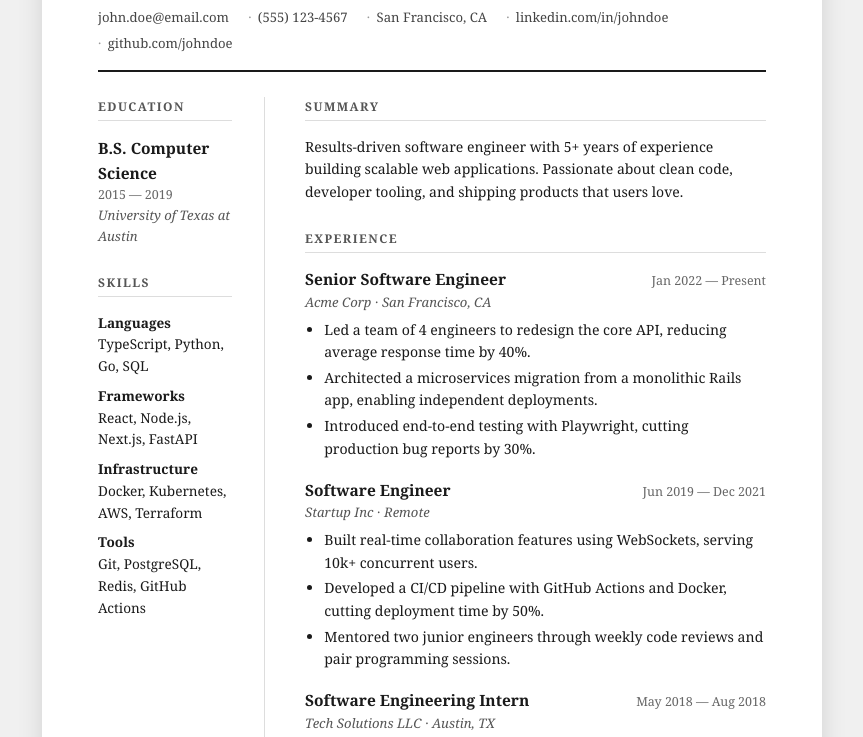
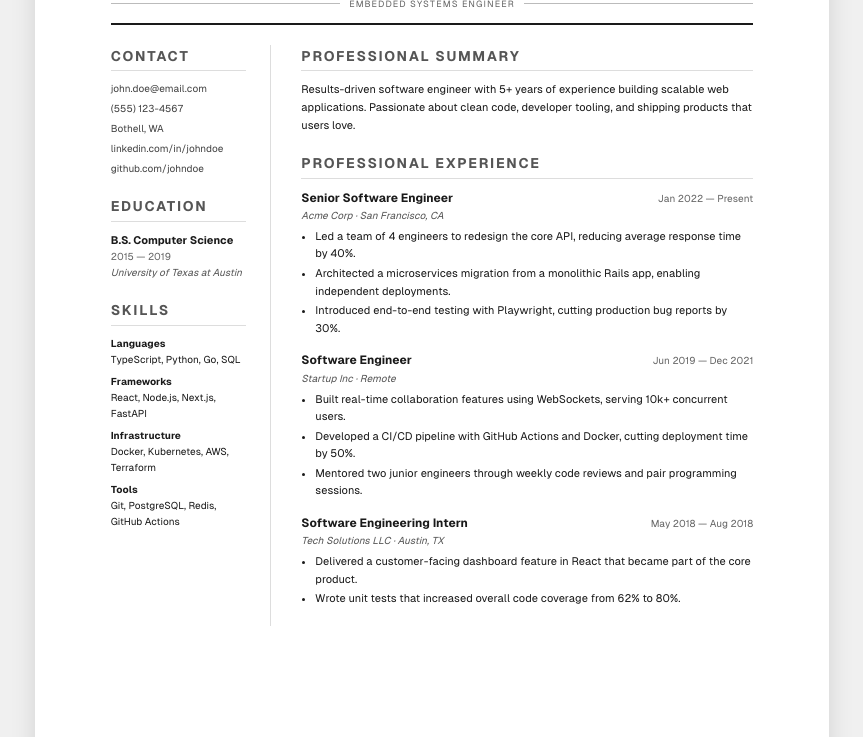
Before and after one commit to migcruz/cruzmiguelresume, a plain HTML site: page index.html in a window 1280 px wide. Shown: the part 167-904 px from the top of the page, without its empty margins (208-1071 px from the left). Drawn offline with nearby package versions, Linux system fonts and the light colour scheme.

Commit message:
Updated to use absolute font sizing and page size and added AGENTS.md to be used for agent contextualization

````diff
--- /dev/null
+++ b/AGENTS.md
@@ -0,0 +1,93 @@
+# Agent Context
+
+Read this file before making any changes. It captures architectural decisions, gotchas, and current project state so you can continue work without re-deriving context from the code.
+
+---
+
+## What this project is
+
+An HTML/CSS resume for **Miguel Cruz, Embedded Systems Engineer** that generates a PDF via WeasyPrint inside Docker. The source files are `index.html` + `style.css`. The output is `build/resume.pdf`.
+
+There is no build step for the HTML — it is the source, not a generated artifact. Live preview is done with the VSCode Live Server extension pointed at `index.html`.
+
+---
+
+## File responsibilities
+
+| File | Purpose |
+|---|---|
+| `index.html` | Resume content and structure |
+| `style.css` | All styling. Divided into clearly labelled section blocks |
+| `Dockerfile` | `python:3-slim` + WeasyPrint system deps + pip install |
+| `docker-compose.yml` | Builds image, mounts `./build` volume, runs WeasyPrint, exits |
+| `.gitignore` | Ignores `build/` directory |
+| `README.md` | User-facing docs with usage, Mermaid diagram, and TODO list |
+| `AGENTS.md` | This file — agent handoff context |
+
+---
+
+## Layout
+
+Two-column grid: `25% sidebar | 1fr main`.
+
+- **Sidebar** (left 25%): Contact, Education, Skills
+- **Main column** (right): Professional Summary, Professional Experience
+- **Header** (full width, above both columns): Name + tagline
+
+The sidebar has a `border-right: 1px solid #ddd` divider.
+
+---
+
+## CSS architecture — critical details
+
+### Font sizing: all `px`, no `rem`
+Every font size is in explicit `px`. This was an intentional decision after discovering that changing `html { font-size }` caused all `rem`-based sizes to scale unexpectedly. Each section has its own clearly labelled block in `style.css` with independent font sizes you can tune without affecting others.
+
+### Section heading sizes are scoped with `:has()`
+The `h2` font sizes per section use CSS `:has()` selectors:
+```css
+.sidebar section:has(.contact) h2 { font-size: 14px; }
+.sidebar section:has(.entry) h2   { font-size: 14px; }
+.sidebar section:has(.skill-group) h2 { font-size: 14px; }
+.main-col section:first-child h2  { font-size: 14px; } /* Summary */
+.main-col section:last-child h2   { font-size: 14px; } /* Experience */
+```
+**Caveat:** WeasyPrint may not support `:has()`. This only affects PDF output — Live Server preview (Chrome) renders it fine. If PDF section headings look wrong, replace `:has()` selectors with explicit classes on each `<section>`.
+
+### Page is fixed A4
+`.page` uses `width: 210mm; min-height: 297mm` with `padding: 18mm 20mm`. This is intentional — the page should always look like A4 regardless of font size changes.
+
+### Fonts load from Google Fonts
+`Cormorant Garamond` (name/h1 only) and `Geist Sans` (body) are loaded via `<link>` tags in `index.html`. This requires an internet connection. **The Docker container does not have internet access at runtime**, so WeasyPrint will fall back to system fonts (`fonts-dejavu`, `fonts-liberation` are installed in the image). The PDF will not match the browser preview exactly until fonts are self-hosted (see TODO).
+
+---
+
+## Design decisions
+
+| Element | Value | Notes |
+|---|---|---|
+| Name font | Cormorant Garamond 700 | Serif, centered, uppercase, `letter-spacing: 0.2em` |
+| Body font | Geist Sans | Modern geometric sans-serif |
+| Tagline style | Flex row with `::before`/`::after` rules | "— Embedded Systems Engineer —" effect |
+| Page size | A4 fixed (`210mm × 297mm`) | Not responsive — intentional |
+| Body text size | `11–12px` range | Explicit per section, not inherited |
+
+---
+
+## Known gotchas
+
+1. **`:has()` in WeasyPrint** — May not render section `h2` sizes correctly in PDF. Verify after any Docker run. Workaround: add explicit classes like `class="section-contact"` to each `<section>` and scope styles to those.
+2. **Google Fonts in Docker** — Container has no internet at runtime. Fonts fall back silently. PDF ≠ browser until fonts are bundled locally.
+3. **`min-height` on `.page`** — If content overflows A4, a second page is created. This is intentional. WeasyPrint handles page breaks via `page-break-inside: avoid` on `.entry` and `section`.
+4. **`section:first-child` / `section:last-child`** — Summary is targeted as `:first-child` and Experience as `:last-child` inside `.main-col`. If a new section is added between them, these selectors will break and explicit classes will be needed.
+
+---
+
+## TODO (from README)
+
+1. **Separate content from markup** — `resume.yaml` + Jinja2 template → `index.html`. Needs a local `watch.py` watcher to keep Live Server working. Design is locked, good time to do this now.
+2. **CI/CD with GitHub Actions** — Auto-generate PDF on push to `main`, attach as release artifact.
+3. **Tailored resume variants** — Multiple YAML files for different roles, one compose run generates all.
+4. **PDF hot-reload watcher** — `docker compose watch` or `watchdog` Python lib to re-run WeasyPrint on file save.
+5. **Self-hosted fonts** — Download Cormorant Garamond + Geist Sans `.woff2` files, reference via `@font-face`. Fixes the Docker font mismatch.
+6. **Content validation** — Schema check on YAML before render (depends on TODO #1).
--- a/index.html
+++ b/index.html
@@ -4,6 +4,9 @@
   <meta charset="UTF-8" />
   <meta name="viewport" content="width=device-width, initial-scale=1.0" />
   <title>John Doe — Resume</title>
+  <link rel="preconnect" href="https://fonts.googleapis.com" />
+  <link rel="preconnect" href="https://fonts.gstatic.com" crossorigin />
+  <link href="https://fonts.googleapis.com/css2?family=Cormorant+Garamond:wght@700&family=Geist+Sans:wght@300..700&display=swap" rel="stylesheet" />
   <link rel="stylesheet" href="style.css" />
 </head>
 <body>
@@ -11,19 +14,23 @@
 
     <header>
       <h1>Miguel Cruz</h1>
-      <p class="tagline">Software Engineer</p>
-      <ul class="contact">
-        <li>john.doe@email.com</li>
-        <li>(555) 123-4567</li>
-        <li>San Francisco, CA</li>
-        <li>linkedin.com/in/johndoe</li>
-        <li>github.com/johndoe</li>
-      </ul>
+      <p class="tagline">Embedded Systems Engineer</p>
     </header>
 
     <div class="body-columns">
 
       <aside class="sidebar">
+
+        <section>
+          <h2>Contact</h2>
+          <ul class="contact">
+            <li>john.doe@email.com</li>
+            <li>(555) 123-4567</li>
+            <li>Bothell, WA</li>
+            <li>linkedin.com/in/johndoe</li>
+            <li>github.com/johndoe</li>
+          </ul>
+        </section>
 
         <section>
           <h2>Education</h2>
@@ -59,7 +66,7 @@
       <main class="main-col">
 
         <section>
-          <h2>Summary</h2>
+          <h2>Professional Summary</h2>
           <p>
             Results-driven software engineer with 5+ years of experience building scalable
             web applications. Passionate about clean code, developer tooling, and shipping
@@ -68,7 +75,7 @@
         </section>
 
         <section>
-          <h2>Experience</h2>
+          <h2>Professional Experience</h2>
 
           <div class="entry">
             <div class="entry-header">
--- a/style.css
+++ b/style.css
@@ -2,8 +2,7 @@
 *, *::before, *::after { box-sizing: border-box; margin: 0; padding: 0; }
 
 body {
-  font-family: 'Georgia', serif;
-  font-size: 14px;
+  font-family: 'Geist Sans', sans-serif;
   line-height: 1.6;
   color: #1a1a1a;
   background: #f0f0f0;
@@ -11,142 +10,122 @@ body {
 
 /* ── Page shell ─────────────────────────────────────────── */
 .page {
-  max-width: 780px;
+  width: 210mm;
+  min-height: 297mm;
   margin: 2rem auto;
   background: #ffffff;
-  padding: 3rem 3.5rem;
+  padding: 18mm 20mm;
   box-shadow: 0 4px 24px rgba(0,0,0,0.12);
 }
 
 /* ── Header ─────────────────────────────────────────────── */
 header {
   border-bottom: 2px solid #1a1a1a;
-  padding-bottom: 1rem;
-  margin-bottom: 1.6rem;
+  padding-bottom: 12px;
+  margin-bottom: 20px;
 }
 
 header h1 {
-  font-size: 2.2rem;
+  font-family: 'Cormorant Garamond', serif;
+  font-size: 36px;
   font-weight: 700;
-  letter-spacing: -0.5px;
+  letter-spacing: 0.2em;
+  text-transform: uppercase;
+  text-align: center;
 }
 
 header .tagline {
-  font-size: 1rem;
-  color: #555;
-  margin-top: 0.15rem;
-  font-style: italic;
+  display: flex;
+  align-items: center;
+  gap: 9px;
+  font-size: 9px;
+  color: #666;
+  letter-spacing: 0.12em;
+  text-transform: uppercase;
+  margin-top: 6px;
 }
 
-header .contact {
-  list-style: none;
-  display: flex;
-  flex-wrap: wrap;
-  gap: 0.3rem 1.2rem;
-  margin-top: 0.6rem;
-  font-size: 0.82rem;
-  color: #444;
-}
-
-header .contact li::before {
-  content: '·';
-  margin-right: 0.4rem;
-  color: #999;
-}
-
-header .contact li:first-child::before {
+header .tagline::before,
+header .tagline::after {
   content: '';
-  margin-right: 0;
+  flex: 1;
+  border-top: 1px solid #bbb;
 }
 
 /* ── Two-column body ────────────────────────────────────── */
 .body-columns {
   display: grid;
   grid-template-columns: 25% 1fr;
-  gap: 0 2.5rem;
+  gap: 0 30px;
 }
 
 /* ── Sidebar ────────────────────────────────────────────── */
 .sidebar {
   border-right: 1px solid #ddd;
-  padding-right: 2rem;
+  padding-right: 24px;
 }
 
-/* ── Sections ───────────────────────────────────────────── */
+/* ── Section labels (shared) ────────────────────────────── */
 section {
-  margin-bottom: 1.6rem;
+  margin-bottom: 18px;
 }
 
 section h2 {
-  font-size: 0.75rem;
   font-weight: 700;
   letter-spacing: 0.12em;
   text-transform: uppercase;
   color: #555;
   border-bottom: 1px solid #ddd;
-  padding-bottom: 0.25rem;
-  margin-bottom: 0.9rem;
+  padding-bottom: 3px;
+  margin-bottom: 10px;
 }
 
-/* ── Entries ────────────────────────────────────────────── */
-.entry {
-  margin-bottom: 1.1rem;
+/* ─────────────────────────────────────────────────────────
+   CONTACT
+───────────────────────────────────────────────────────── */
+.sidebar section:has(.contact) h2 { font-size: 14px; }
+
+.contact {
+  list-style: none;
+  font-size: 10px;
+  color: #444;
 }
 
-.entry:last-child {
-  margin-bottom: 0;
+.contact li {
+  margin-bottom: 4px;
 }
 
-.entry-header {
-  display: flex;
-  justify-content: space-between;
-  align-items: baseline;
-  gap: 1rem;
-}
+/* ─────────────────────────────────────────────────────────
+   EDUCATION
+───────────────────────────────────────────────────────── */
+.sidebar section:has(.entry) h2 { font-size: 14px; }
 
-.entry-title {
-  font-weight: 700;
-  font-size: 0.97rem;
-}
-
-.entry-date {
-  font-size: 0.78rem;
-  color: #666;
-  white-space: nowrap;
-  flex-shrink: 0;
-}
-
-.entry-sub {
-  font-size: 0.82rem;
-  color: #555;
-  font-style: italic;
-  margin-bottom: 0.35rem;
-}
-
-.entry ul {
-  padding-left: 1.2rem;
-  margin-top: 0.35rem;
-}
-
-.entry ul li {
-  margin-bottom: 0.2rem;
-  font-size: 0.88rem;
-}
-
-/* ── Sidebar entry (no flex header — narrow column) ────── */
 .sidebar .entry-title {
   display: block;
+  font-weight: 700;
+  font-size: 11px;
 }
 
 .sidebar .entry-date {
   display: block;
-  white-space: normal;
+  font-size: 10px;
+  color: #666;
 }
 
-/* ── Skills ─────────────────────────────────────────────── */
+.sidebar .entry-sub {
+  font-size: 10px;
+  color: #555;
+  font-style: italic;
+}
+
+/* ─────────────────────────────────────────────────────────
+   SKILLS
+───────────────────────────────────────────────────────── */
+.sidebar section:has(.skill-group) h2 { font-size: 14px; }
+
 .skill-group {
-  font-size: 0.85rem;
-  margin-bottom: 0.5rem;
+  font-size: 10px;
+  margin-bottom: 6px;
 }
 
 .skill-group:last-child {
@@ -158,19 +137,77 @@ section h2 {
   display: block;
 }
 
+/* ─────────────────────────────────────────────────────────
+   PROFESSIONAL SUMMARY
+───────────────────────────────────────────────────────── */
+.main-col section:first-child h2 { font-size: 14px; }
+
+.main-col section:first-child p {
+  font-size: 11px;
+}
+
+/* ─────────────────────────────────────────────────────────
+   PROFESSIONAL EXPERIENCE
+───────────────────────────────────────────────────────── */
+.main-col section:last-child h2 { font-size: 14px; }
+
+.entry {
+  margin-bottom: 14px;
+}
+
+.entry:last-child {
+  margin-bottom: 0;
+}
+
+.entry-header {
+  display: flex;
+  justify-content: space-between;
+  align-items: baseline;
+  gap: 12px;
+}
+
+.entry-title {
+  font-weight: 700;
+  font-size: 12px;
+}
+
+.entry-date {
+  font-size: 10px;
+  color: #666;
+  white-space: nowrap;
+  flex-shrink: 0;
+}
+
+.entry-sub {
+  font-size: 10px;
+  color: #555;
+  font-style: italic;
+  margin-bottom: 4px;
+}
+
+.entry ul {
+  padding-left: 14px;
+  margin-top: 4px;
+}
+
+.entry ul li {
+  margin-bottom: 2px;
+  font-size: 11px;
+}
+
 /* ── Print button ───────────────────────────────────────── */
 .print-button {
   display: flex;
   justify-content: center;
-  padding: 1.5rem 0;
+  padding: 24px 0;
 }
 
 .print-button button {
-  padding: 0.55rem 1.6rem;
+  padding: 7px 20px;
   background: #1a1a1a;
   color: #fff;
   border: none;
-  font-size: 0.9rem;
+  font-size: 12px;
   cursor: pointer;
   border-radius: 4px;
   letter-spacing: 0.04em;
@@ -189,7 +226,8 @@ section h2 {
     margin: 0;
     padding: 0;
     box-shadow: none;
-    max-width: 100%;
+    width: 100%;
+    min-height: unset;
   }
 
   .no-print { display: none !important; }
````
Also changed, not shown: README.md.
